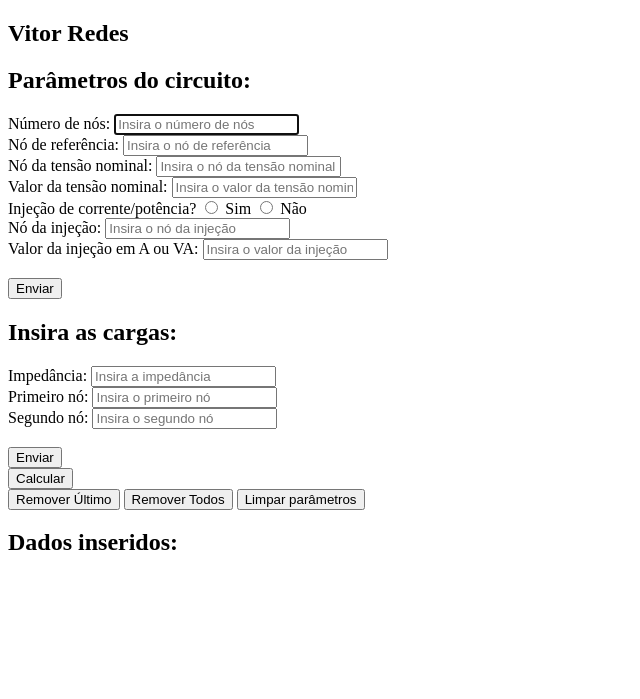
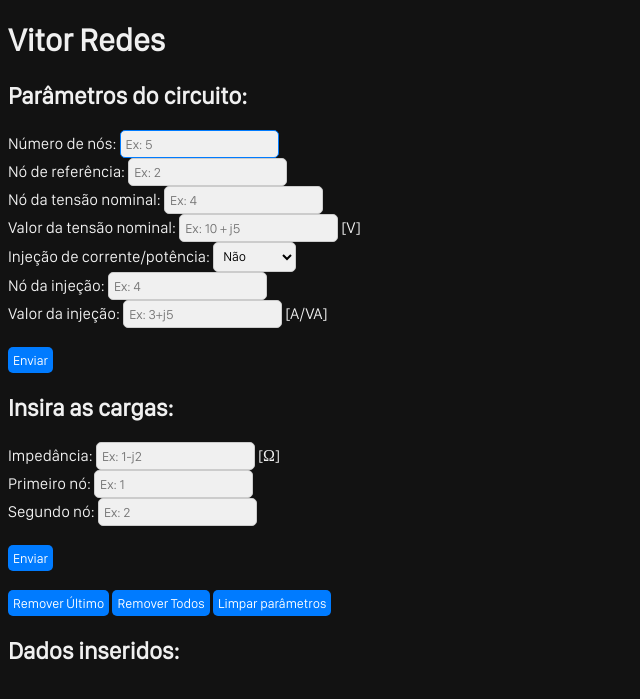
Before and after one commit to lilyfofa/Vitor-Redes, a Flask app: page / in a window 1280 px wide. Shown: the top 699 px of the page, without its empty margins (0-640 px from the left). Run offline with Flask 3, Linux system fonts and the light colour scheme.

Commit message:
Versão 1.1

```diff
--- a/app.py
+++ b/app.py
@@ -14,13 +14,14 @@ def formulario():
 
 @app.route('/processar', methods=['POST'])
 def processar():
+    print(request.form.keys())
     global dados, parametros
     if not parametros:
         parametros = [request.form['nos'], request.form['referencia'], request.form['nominal'],
-                      request.form['tensao_nominal'], request.form['escolha'], request.form['no_injecao'],
+                      request.form['tensao_nominal'], request.form['injecao'], request.form['no_injecao'],
                       request.form['valor_injecao']]
     dado = [request.form['dados'], request.form['no1'], request.form['no2']]
-    if dado != ['', '', ''] and dado[1] != dado[2]:
+    if dado[0] != '0' and dado[1] != '0' and dado[1] != dado[2]:
         dados.append(dado)
     print(dados)
     print(parametros)
--- a/funcao.py
+++ b/funcao.py
@@ -29,7 +29,7 @@ def AnaliseNodal(dados, parametros):
             admitancias[no_nominal, i] = 1
         else:
             admitancias[no_nominal, i] = 0
-    if parametros[4] == 'sim':
+    if parametros[4] != 'nao':
         correntes[parametros[5]] = -1 * sympify(parametros[6].replace("j", "I*"))  # Corrente/potência entra negativa na matriz
     correntes[no_nominal] = tensao_nominal  # Colocar o valor da tensão nominal na matriz das correntes, na linha da tensão nominal
     correntes.row_del(referencia)  # Deletando a linha do nó de referência na matriz das correntes
--- /dev/null
+++ b/static/styles/styles.css
@@ -0,0 +1,44 @@
+@font-face {
+  font-family: "San Francisco";
+  font-weight: 400;
+  src: url("sanfranciscodisplay-regular-webfont.woff");
+}
+
+* {
+    font-family: "San Francisco"; /* Use o nome que você definiu acima seguido de fallbacks caso a fonte não seja carregada */
+}
+
+body {
+    color: #f0f0f0;
+}
+
+/* arquivo.css */
+
+/* Estilizando campos de formulário */
+input[type="text"],
+textarea,
+select,
+input[type="submit"] {
+    background-color: #f0f0f0; /* Cor de fundo */
+    border-radius: 5px; /* Bordas arredondadas */
+    border: 1px solid #ccc; /* Borda */
+    padding: 5px; /* Espaçamento interno */
+}
+
+/* Estilizando as bordas dos campos de formulário quando focados */
+input[type="text"]:focus,
+textarea:focus,
+select:focus,
+input[type="submit"]:focus {
+    border-color: #007bff; /* Cor da borda ao focar */
+    outline: none; /* Remover contorno ao focar */
+}
+
+/* Estilizando botões */
+input[type="submit"] {
+    background-color: #007bff; /* Cor de fundo do botão */
+    color: #fff; /* Cor do texto do botão */
+    border: none; /* Remover borda */
+    border-radius: 5px; /* Bordas arredondadas */
+    padding: 5px 5px; /* Espaçamento interno */
+    cursor: pointer; /* Alterar cursor ao passar sobre o botão */
--- a/templates/formulario.html
+++ b/templates/formulario.html
@@ -8,43 +8,54 @@
         .form-wrapper {
             display: inline-block;
         }
+        body {
+            background-color: #121212; /* Substitua pela cor desejada */
+        }
         </style>
+    <link href="{{ url_for('static', filename='styles/styles.css') }}" rel="stylesheet" type="text/css">
 </head>
 <body>
-    <h2>Vitor Redes</h2>
+    <h1>Vitor Redes</h1>
       <h2>Parâmetros do circuito:</h2>
     <div class="form-wrapper">
     <form action="/processar" method="post">
          {% if not parametros %}
         <label for="nos">Número de nós:</label>
-        <input type="text" autofocus name="nos" placeholder="Insira o número de nós">
+        <input type="text" autofocus name="nos" placeholder="Ex: 5">
         <br>
         <label for="referencia">Nó de referência:</label>
-        <input type="text" name="referencia" placeholder="Insira o nó de referência">
+        <input type="text" name="referencia" placeholder="Ex: 2">
         <br>
         <label for="nominal">Nó da tensão nominal:</label>
-        <input type="text" name="nominal" placeholder="Insira o nó da tensão nominal">
+        <input type="text" name="nominal" placeholder="Ex: 4">
         <br>
         <label for="tensao_nominal">Valor da tensão nominal:</label>
-        <input type="text" name="tensao_nominal" placeholder="Insira o valor da tensão nominal">
+        <input type="text" name="tensao_nominal" placeholder="Ex: 10 + j5">
+        <label for="tensao_nominal">[V]</label>
         <br>
-        <label for="escolha">Injeção de corrente/potência?</label>
-        <input type="radio" id="sim" name="escolha" value="sim">
-        <label for="sim">Sim</label>
-        <input type="radio" id="nao" name="escolha" value="nao">
-        <label for="nao">Não</label>
+        <label for="injecao">Injeção de corrente/potência:</label>
+        <select name="injecao">
+        <option selected value="nao">Não</option>
+            <option value="sim_corrente">Corrente</option>
+            <option value="sim_potencia">Potência</option>
+        </select>
         <br>
         <label for="no_injecao">Nó da injeção:</label>
-        <input type="text" name="no_injecao" placeholder="Insira o nó da injeção">
+        <input type="text" name="no_injecao" placeholder="Ex: 4">
         <br>
-        <label for="valor_injecao">Valor da injeção em A ou VA:</label>
-        <input type="text" name="valor_injecao" placeholder="Insira o valor da injeção">
+        <label for="valor_injecao">Valor da injeção:</label>
+        <input type="text" name="valor_injecao" placeholder="Ex: 3+j5">
+        <label for="valor_injecao">[A/VA]</label>
         <br><br>
         <input type="submit" value="Enviar">
         {% else %}
-        {% if parametros[4] == 'sim' %}
+        {% if parametros[4] == 'sim_corrente' %}
         <p>Número de nós: {{ parametros[0] }} <br> Nó de referência:
-            {{ parametros[1] }}<br> Nó da tensão nominal: {{ parametros[2] }}<br> Tensão nominal: {{ parametros[3] }} [V]<br> Injeção de {{ parametros[6] }} [A/VA] no nó
+            {{ parametros[1] }}<br> Nó da tensão nominal: {{ parametros[2] }}<br> Tensão nominal: {{ parametros[3] }} [V]<br> Injeção de {{ parametros[6] }} [A] no nó
+        {{ parametros[5] }}</p>
+        {% elif parametros[4] == 'sim_potencia' %}
+        <p>Número de nós: {{ parametros[0] }} <br> Nó de referência:
+            {{ parametros[1] }}<br> Nó da tensão nominal: {{ parametros[2] }}<br> Tensão nominal: {{ parametros[3] }} [V]<br> Injeção de {{ parametros[6] }} [VA] no nó
         {{ parametros[5] }}</p>
         {% else %}
         <p>Número de nós: {{ parametros[0] }} <br> Nó de referência:
@@ -52,27 +63,18 @@
         {% endif %}
         {% endif %}
         <h2>Insira as cargas:</h2>
-        {% if not parametros %}
-        <label for="dados">Impedância:</label>
-        <input type="text" name="dados" placeholder="Insira a impedância">
-        {% else %}
-        <label for="dados">Impedância:</label>
-        <input type="text" autofocus name="dados" placeholder="Insira a impedância">
-        {% endif %}
+        <label for="dados">Impedância: </label>
+        <input type="text" autofocus name="dados" placeholder="Ex: 1-j2">
+        <label for="dados">[Ω]</label>
         <br>
         <label for="no1">Primeiro nó:</label>
-        <input type="text" name="no1" placeholder="Insira o primeiro nó">
+        <input type="text" name="no1" placeholder="Ex: 1">
         <br>
         <label for="no2">Segundo nó:</label>
-        <input type="text" name="no2" placeholder="Insira o segundo nó">
+        <input type="text" name="no2" placeholder="Ex: 2">
         <br><br>
         <input type="submit" value="Enviar">
     </form>
-    <div class="form-wrapper">
-        <form action="/calcular" method="post">
-    <input type="submit" value="Calcular">
-        </form>
-    </div>
     <br>
     <div class="form-wrapper">
     <form action="/remover-ultimo" method="post">
@@ -97,6 +99,13 @@
             </li>
         {% endfor %}
     </ul>
+        {% if dados and parametros %}
+        <div class="form-wrapper">
+        <form action="/calcular" method="post">
+    <input type="submit" value="Calcular">
+        </form>
+    </div>
+        {% endif %}
     {% if resultado is not none %}
      <h2>Resultado:</h2>
     <ul>
```
Also changed, not shown: static/styles/SF.otf (added), static/styles/sanfranciscodisplay-regular-webfont.woff (added).
